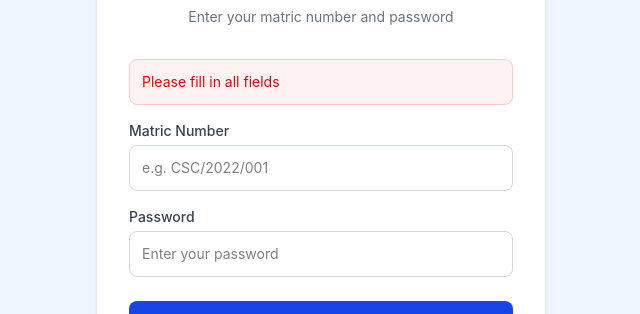
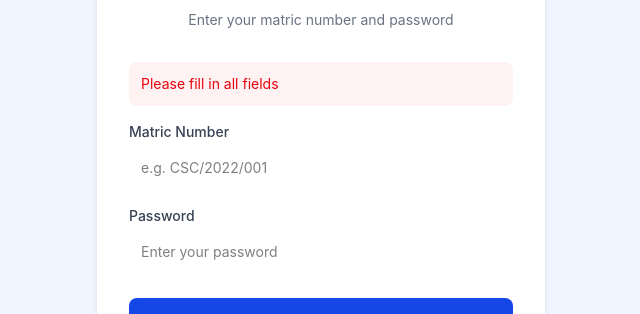
Before and after one commit to iamuseey/university-portal, a React app in the folder frontend/: page /login in a window 1280 px wide. Both pictures are taken after a click on the button "Login to Portal". Shown: the part 252-566 px from the top of the page, without its empty margins (319-959 px from the left). Built offline with nearby package versions, Linux system fonts and the light colour scheme; the HTML template or start-up script is replaced by a standard one.

Commit message:
Fix centralized API_URL using api.js for all logins

```diff
--- a/frontend/src/pages/AdminLogin.jsx
+++ b/frontend/src/pages/AdminLogin.jsx
@@ -1,6 +1,6 @@
-import API_URL from '../api'
 import { useState } from 'react'
 import { useNavigate } from 'react-router-dom'
+import API_URL from '../api' // FIXED: Now importing from central api.js
 
 function AdminLogin() {
   const [adminId, setAdminId] = useState('')
@@ -16,7 +16,7 @@ return
     }
 
     try {
-const response = await fetch(`${API_URL}/api/auth/admin/login`, { // FIXED: backticks `
+      const response = await fetch(`${API_URL}/api/auth/admin/login`, {
         method: 'POST',
         headers: { 'Content-Type': 'application/json' },
         body: JSON.stringify({ admin_id: adminId, password })
@@ -32,6 +32,7 @@ navigate('/admin/dashboard')
         setError(data.message)
       }
     } catch (err) {
+      console.error(err)
       setError('Cannot connect to server. Try again.')
     }
   }
@@ -53,7 +54,7 @@ Authorized personnel only
 
         {/* Error Message */}
         {error && (
-<div className="bg-red-900 border border-red-700 text-red-300 text-sm rounded-lg p-3 mb-4">
+          <div className="bg-red-900 border-red-700 text-red-300 text-sm rounded-lg p-3 mb-4">
             {error}
           </div>
         )}
@@ -68,7 +69,7 @@ type="text"
             placeholder="Enter your admin ID"
             value={adminId}
             onChange={(e) => setAdminId(e.target.value)}
-className="w-full border border-gray-600 bg-gray-700 text-white rounded-lg p-3 text-sm focus:outline-none focus:ring-2 focus:ring-red-500"
+            className="w-full border-gray-600 bg-gray-700 text-white rounded-lg p-3 text-sm focus:outline-none focus:ring-2 focus:ring-red-500"
           />
         </div>
 
--- a/frontend/src/pages/StaffLogin.jsx
+++ b/frontend/src/pages/StaffLogin.jsx
@@ -1,6 +1,6 @@
-import API_URL from '../api'
 import { useState } from 'react'
 import { useNavigate } from 'react-router-dom'
+import API_URL from '../api' // FIXED: Now importing from central api.js
 
 function StaffLogin() {
   const [staffId, setStaffId] = useState('')
@@ -16,7 +16,7 @@ function StaffLogin() {
     }
 
     try {
-      const response = await fetch(`${API_URL}/api/auth/staff/login`, { // FIXED: backticks `
+      const response = await fetch(`${API_URL}/api/auth/staff/login`, {
         method: 'POST',
         headers: { 'Content-Type': 'application/json' },
         body: JSON.stringify({ staff_id: staffId, password })
@@ -38,6 +38,7 @@ function StaffLogin() {
         setError(data.message)
       }
     } catch (err) {
+      console.error(err)
       setError('Cannot connect to server. Try again.')
     }
   }
@@ -88,7 +89,7 @@ function StaffLogin() {
             placeholder="Enter your password"
             value={password}
             onChange={(e) => setPassword(e.target.value)}
-            className="w-full border-gray-300 rounded-lg p-3 text-sm focus:outline-none focus:ring-2 focus:ring-green-500"
+            className="w-full border border-gray-300 rounded-lg p-3 text-sm focus:outline-none focus:ring-2 focus:ring-green-500"
           />
         </div>
 
--- a/frontend/src/pages/StudentLogin.jsx
+++ b/frontend/src/pages/StudentLogin.jsx
@@ -1,6 +1,6 @@
-import API_URL from '../api'
 import { useState } from 'react'
 import { useNavigate } from 'react-router-dom'
+import API_URL from '../api' // FIXED: Now importing from central api.js
 
 function StudentLogin() {
   const [matricNo, setMatricNo] = useState('')
@@ -16,7 +16,7 @@ function StudentLogin() {
     }
 
     try {
-    const response = await fetch(`${API_URL}/api/auth/student/login`, { // FIXED: backticks `
+      const response = await fetch(`${API_URL}/api/auth/student/login`, {
         method: 'POST',
         headers: { 'Content-Type': 'application/json' },
         body: JSON.stringify({ matric_no: matricNo, password })
@@ -32,6 +32,7 @@ function StudentLogin() {
         setError(data.message)
       }
     } catch (err) {
+      console.error(err)
       setError('Cannot connect to server. Try again.')
     }
   }
@@ -53,7 +54,7 @@ function StudentLogin() {
 
         {/* Error Message */}
         {error && (
-          <div className="bg-red-50 border border-red-200 text-red-600 text-sm rounded-lg p-3 mb-4">
+          <div className="bg-red-50 border-red-200 text-red-600 text-sm rounded-lg p-3 mb-4">
             {error}
           </div>
         )}
@@ -68,7 +69,7 @@ function StudentLogin() {
             placeholder="e.g. CSC/2022/001"
             value={matricNo}
             onChange={(e) => setMatricNo(e.target.value)}
-            className="w-full border border-gray-300 rounded-lg p-3 text-sm focus:outline-none focus:ring-2 focus:ring-blue-500"
+            className="w-full border-gray-300 rounded-lg p-3 text-sm focus:outline-none focus:ring-2 focus:ring-blue-500"
           />
         </div>
 
@@ -82,7 +83,7 @@ function StudentLogin() {
             placeholder="Enter your password"
             value={password}
             onChange={(e) => setPassword(e.target.value)}
-            className="w-full border border-gray-300 rounded-lg p-3 text-sm focus:outline-none focus:ring-2 focus:ring-blue-500"
+            className="w-full border-gray-300 rounded-lg p-3 text-sm focus:outline-none focus:ring-2 focus:ring-blue-500"
           />
         </div>
 
```
Lines whose indentation alone changed are shown as unchanged.
